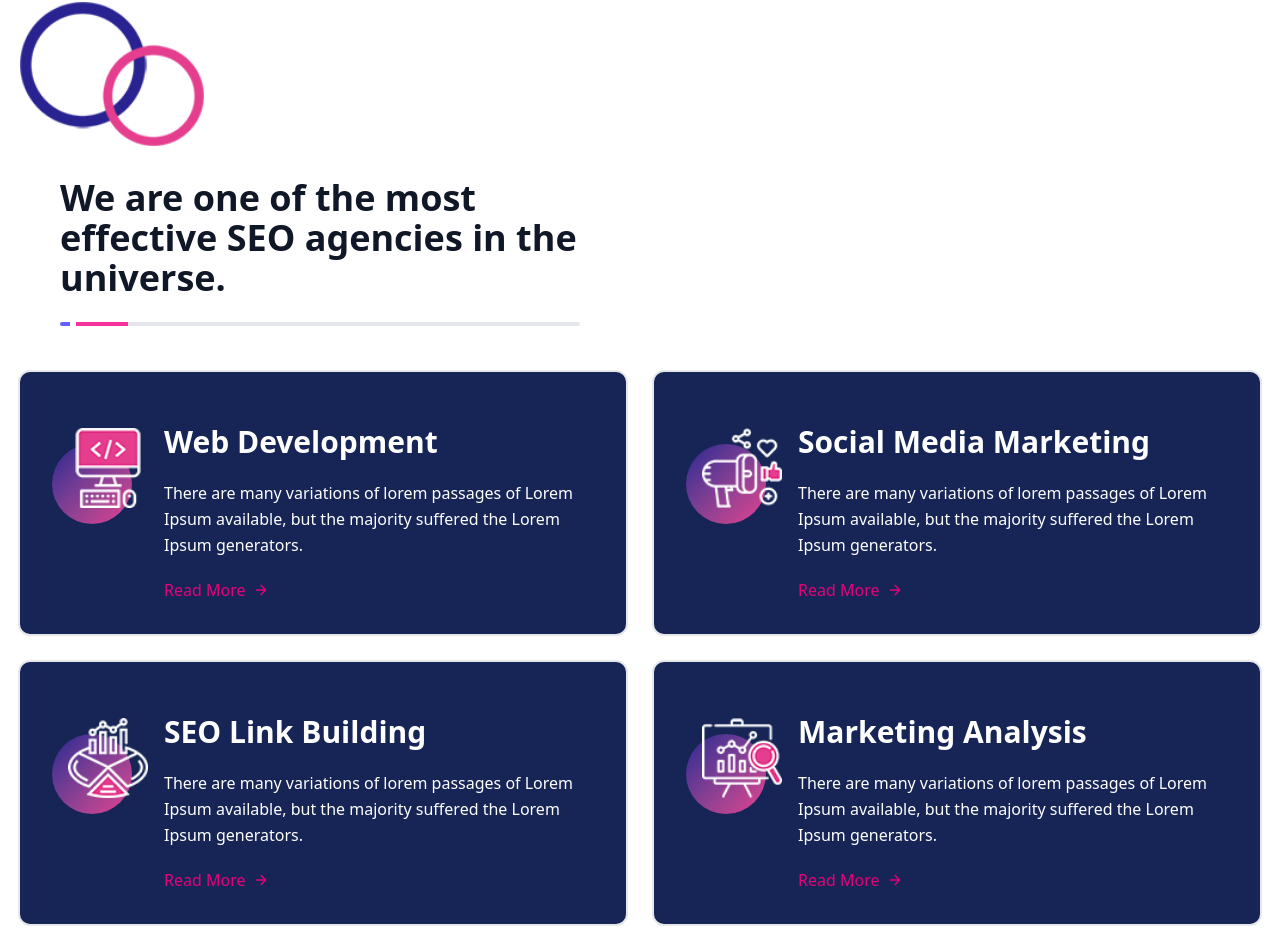
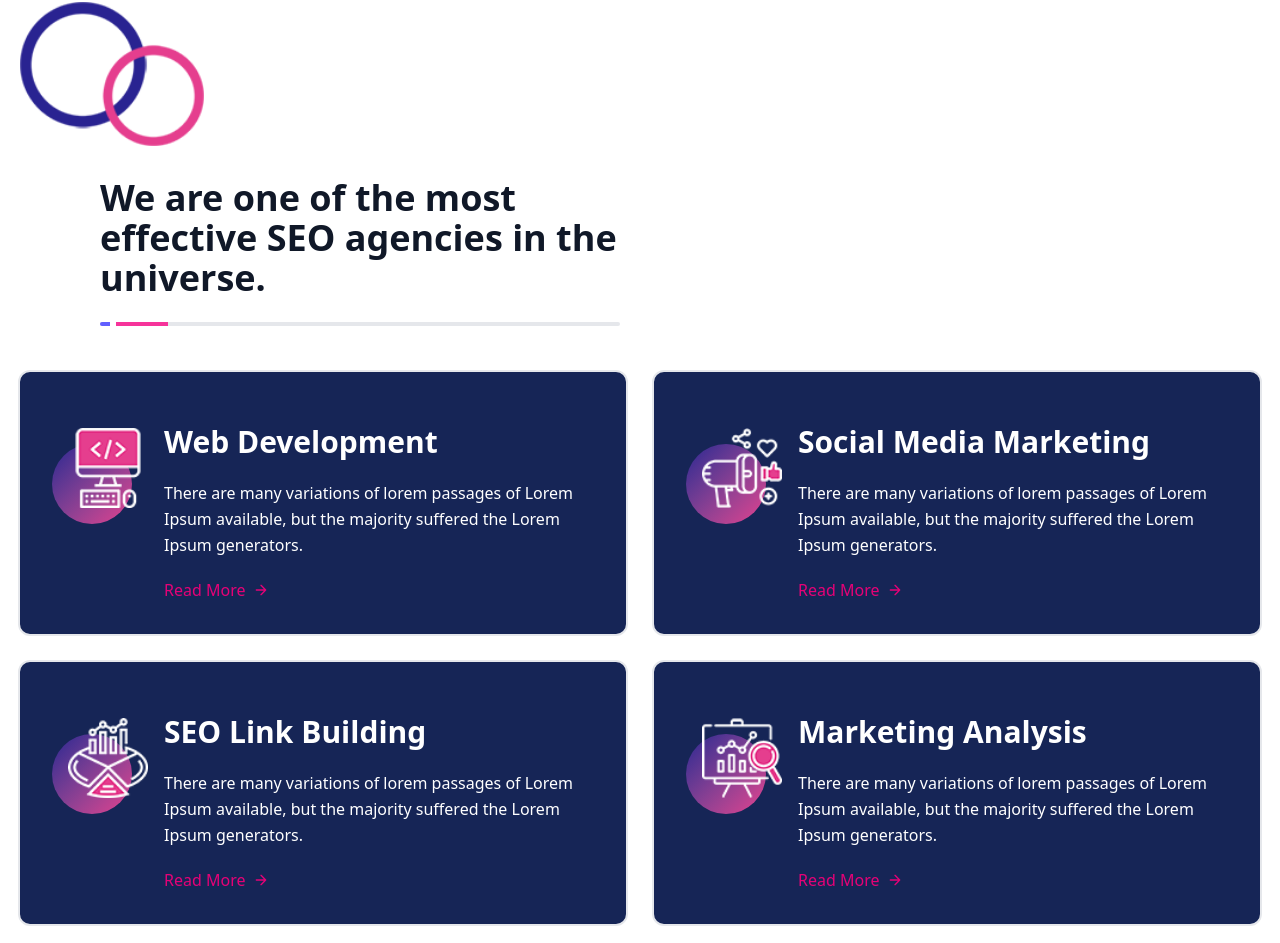
Before and after one commit to MuhammadAsad20/SEOaal, a React (Vite) app: page / in a window 1280 px wide. Shown: the part 1897-2840 px from the top of the page. Built offline with nearby package versions, Linux system fonts and the light colour scheme.

Commit message:
Add files via upload

```diff
--- a/src/components/Info.jsx
+++ b/src/components/Info.jsx
@@ -19,7 +19,7 @@ const Info = () => {
       </div>
 
       {/* Heading */}
-      <div className="container lg:w-140 px-5 py-8 lg:mx-5 xl:mx-10 2xl:mx-80 text-start">
+      <div className="container lg:w-140 px-5 py-8 lg:mx-10 xl:mx-20 2xl:mx-80 text-start">
         <h1 className="text-4xl font-bold text-gray-900 mb-6">
           We are one of the most effective SEO agencies in the universe.
         </h1>
```
